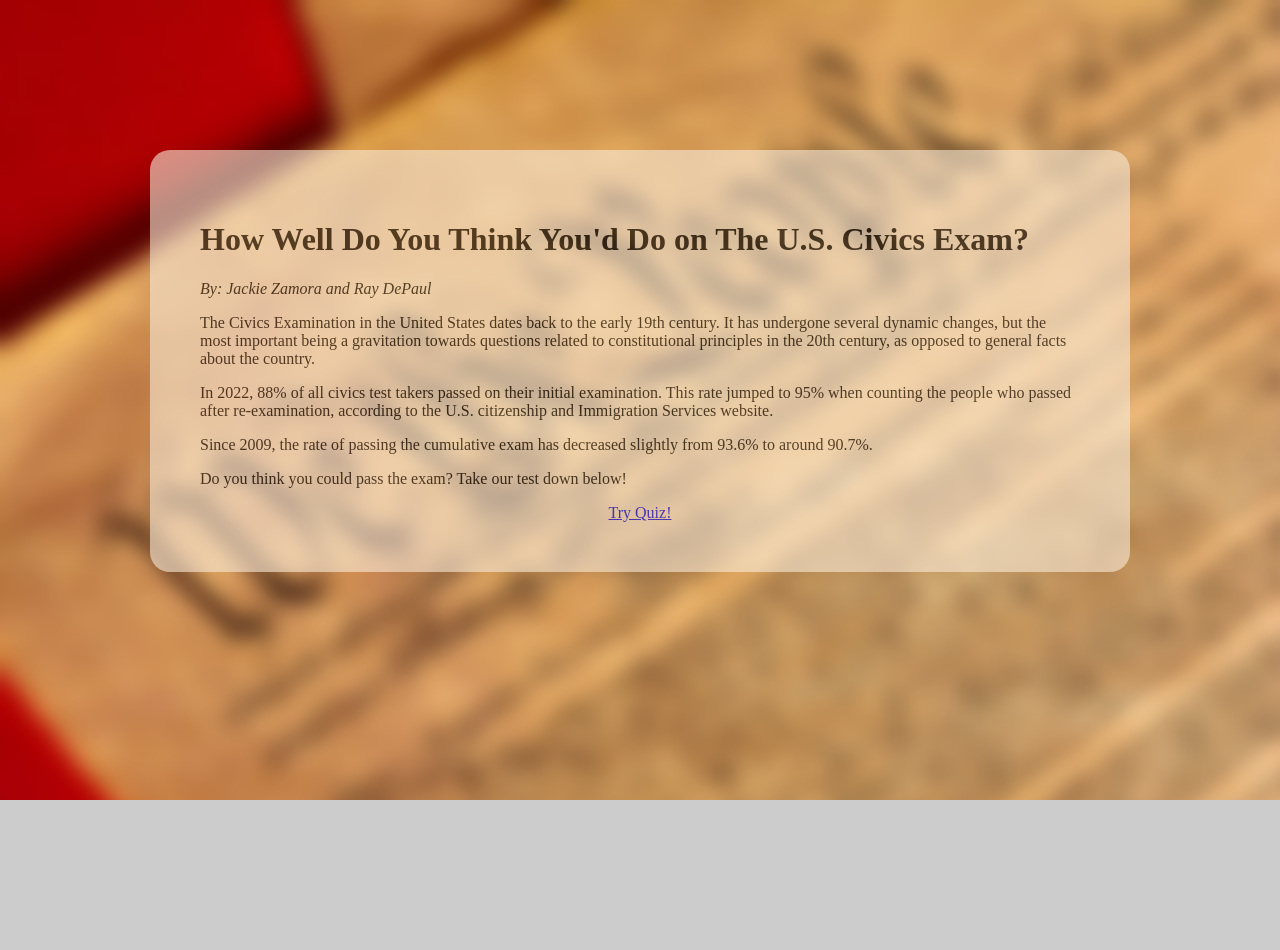
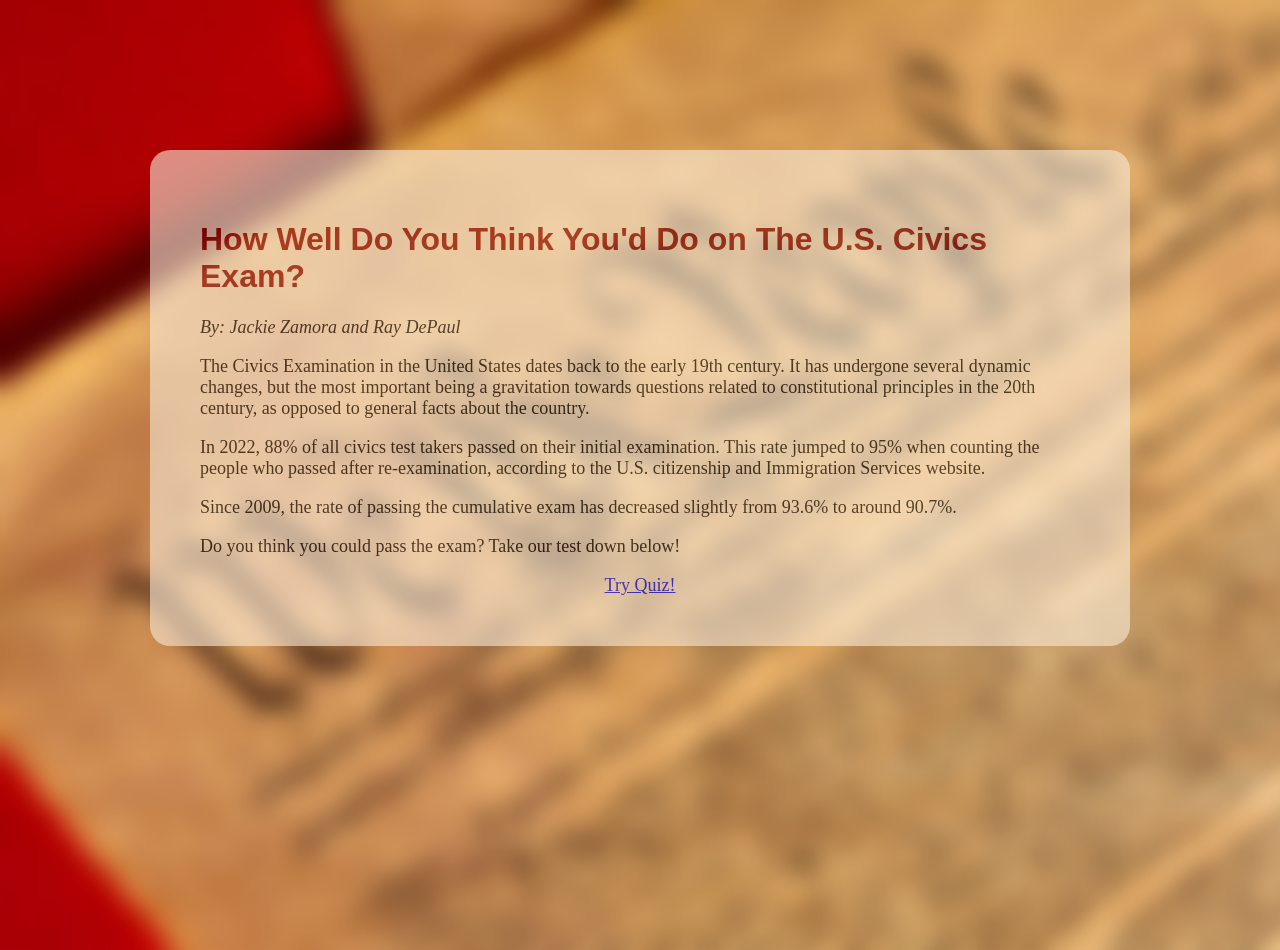
Before and after one commit to rdep1124/utility-project-jackieray, a plain HTML site: page index.html in a window 1280 px wide. Before the commit the page ends 800 px from the top, so only its background shows below. Drawn offline with Linux system fonts and the light colour scheme.

Commit message:
Add files via upload

```diff
--- a/style.css
+++ b/style.css
@@ -4,11 +4,18 @@ body {
     background-repeat: no-repeat, repeat;
     background-color: #cccccc;
     background-size: cover;
+
+}
+h1 {
+    font-family: "Nunito Sans", sans-serif;
+    font-size: xx-large;
+    color: darkred
+
 }
 
 p {
-    font-family: 'Times New Roman', Times, serif;
-    font-size: medium;
+    font-family: "PT Serif", serif;
+    font-size: large
 }
 
 span {
@@ -33,6 +40,7 @@ span {
 .quizbutton {
     justify-content: center;
     text-align: center;
+    font-size: large;
 }
 
 @media (max-width: 480px) {
@@ -57,8 +65,17 @@ span {
         padding: 8px 16px;
         font-size: 14px;
     }
+    body {
+        width: 100vw;
+        height: 100vh;
+    }
+
 }
 
 @media(min-width: 700px) {
+    body {
+        width: 100vw;
+        height: 100vh;
+    }
 
 }
```
